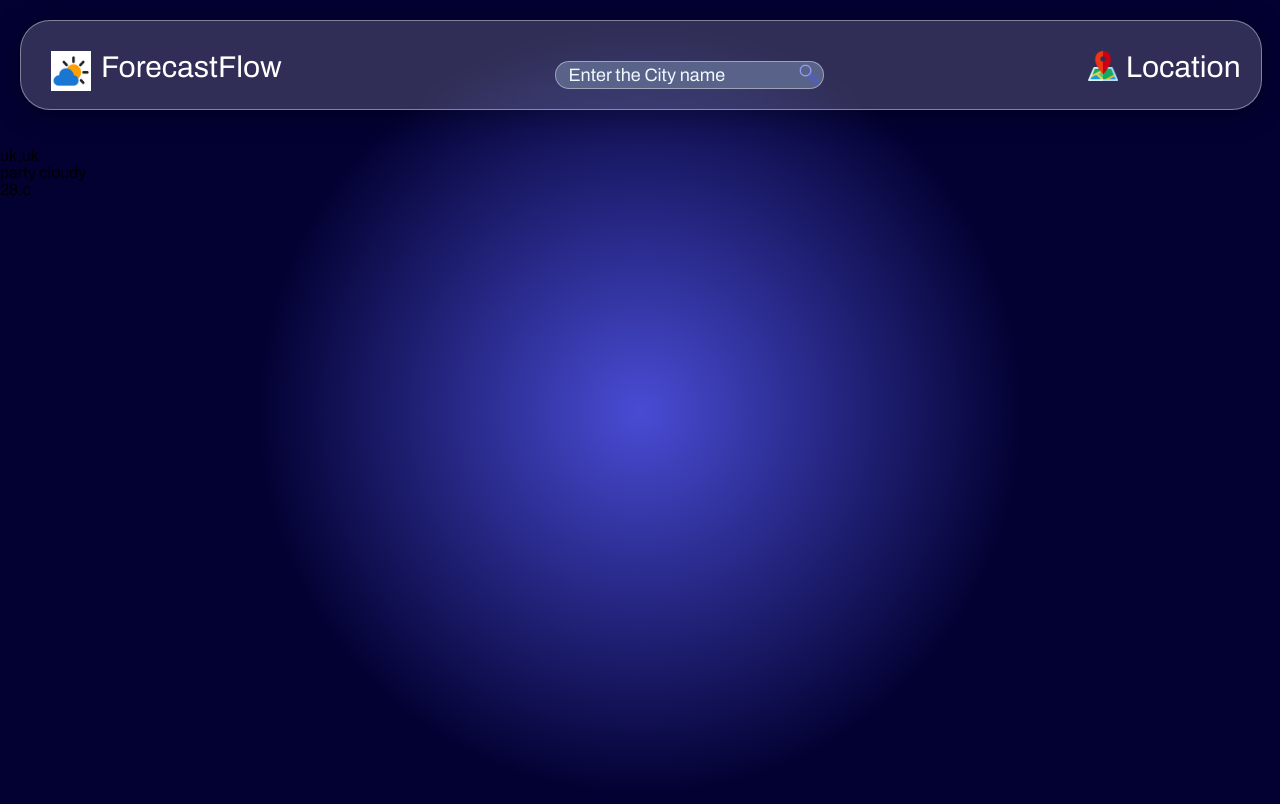
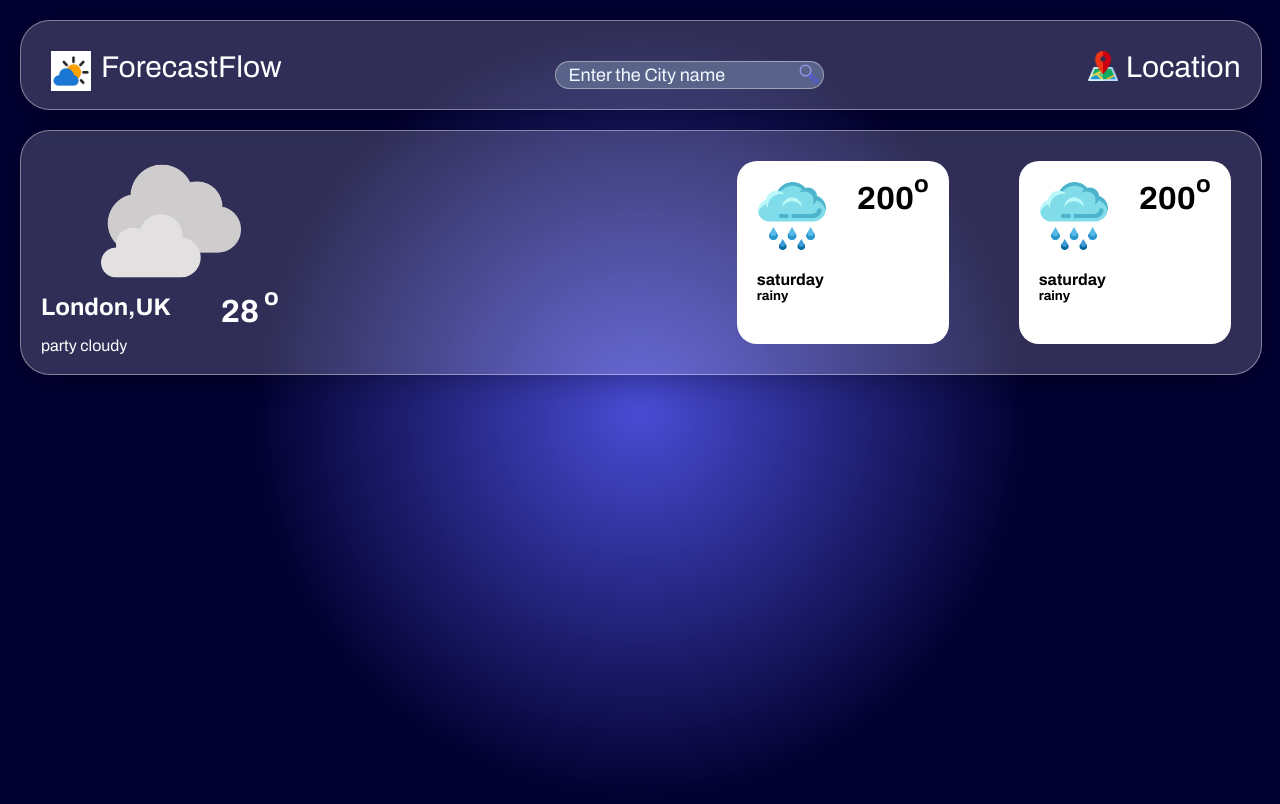
Before and after one commit to deepanshu-sharma425/weather_site, a React (Vite) app: page / in a window 1280 px wide. Shown: the top 804 px of the page. Built offline with nearby package versions, Linux system fonts and the light colour scheme; no server answers; a web font is replaced by a local one.

Commit message:
maded the second tempbar

```diff
--- a/src/component/header/header.css
+++ b/src/component/header/header.css
@@ -15,6 +15,7 @@
     box-shadow: 0 4px 30px rgba(0, 0, 0, 0.3);
     transform: translateY(-90%);
     animation: slide-up 1s ease forwards;
+
 
 }
 .headerlogoimg{
--- a/src/component/maindashboard/dashboard.css
+++ b/src/component/maindashboard/dashboard.css
@@ -0,0 +1,70 @@
+.tempdisplayinfo{
+    box-sizing: border-box;
+    display: flex;
+    color: white;
+    margin-bottom: 10px;
+    display: flex;
+    flex-direction: row;
+    margin:20px;
+    padding: 20px;
+    justify-content: space-between;
+    width: 97vw;
+    background-color:rgba(255, 255, 255, 0.18);
+    backdrop-filter: blur(10px);
+    -webkit-backdrop-filter: blur(10px);
+    border: 1px solid rgba(255,255,255,0.4);
+    border-radius: 30px;
+    box-shadow: 0 4px 30px rgba(0, 0, 0, 0.3);
+    transform: translateY(-90%);
+    animation: slide-up 1s ease forwards;
+
+}
+.tempinfo img{
+    width: 140px;
+    height: 140px;
+    margin: 0px 60px;
+}
+.locoinfotemp{
+    display: flex;
+    gap: 50px;
+}
+.tempdisplay{
+    display: flex;
+    gap: 5px;
+}
+.tempdisplay h2{
+    position: relative;
+    bottom: 10px;
+
+}
+.nextday{
+    background-color: white;
+    color: black;
+    display: flex;
+    gap: 30px;
+    margin: 10px;
+    border-radius: 20px;
+    padding: 20px;
+
+
+}
+.nextdayimgday img{
+    width: 70px;
+    height: 70px;
+}
+.additional{
+    display: flex;
+    gap: 50px;
+}
+.weathertype{
+    position: relative;
+
+}
+.nextdayday{
+    display: flex;
+    gap: px;
+}
+.nextdayday h2{
+    position: relative;
+    bottom: 10px;
+}
--- a/src/component/maindashboard/dashboard.jsx
+++ b/src/component/maindashboard/dashboard.jsx
@@ -1,5 +1,5 @@
 import React,{useState,useEffect} from 'react'
-
+import './dashboard.css'
 function Dashboard({city}) {
   const[weather,setweather]=useState(null)
   const apiKey = 'b1d0579d30c58c38b4ab1543c5044ebe';
@@ -13,7 +13,7 @@ function Dashboard({city}) {
         setweather(data)
     }
     catch(err){
-      console.error("problem while fetching api")
+      console.error("problem while fetching api",err)
     }
 
     }
@@ -24,11 +24,18 @@ function Dashboard({city}) {
       <>
       <div className="nextday">
         <div className="nextdayimgday">
-          <img src="" alt="" />
-          <h6>{props.day}</h6>
-          <p>{props.weathertype}</p>
+          <img src={props.image} alt="" />
+          <br />
+          <br />
+          <h4>{props.day}</h4>
+          <h5>{props.weathertype}</h5>
         </div>
-        <h3>{props.nextdaytemp}</h3>
+        <div className="nextdayday">
+        <h1>{props.nextdaytemp}</h1>
+        <h2>o</h2>
+        </div>
+
+
       </div>
       </>
     )
@@ -41,19 +48,28 @@ function Dashboard({city}) {
     <>
     <div className="tempdisplayinfo">
       <div className="tempinfo">
-        <img src="" alt="" />
+        <img src="../../../public/cloudy.png" alt="cloudy" />
         <div className="locoinfotemp">
           <div className="lococloudy">
-            <p>uk,uk</p>
+            <h2>London,UK</h2>
+            <br />
             <p>party cloudy</p>
           </div>
-          <div className="tempdisplay">28.c</div>
+          <div className="tempdisplay">
+            <h1>28</h1>
+            <h2>o</h2>
+          </div>
 
 
         </div>
       </div>
+      <div className="additional">
+        <Nextday image='rain.png' day='saturday' weathertype='rainy' nextdaytemp='200 '/>
+        <Nextday image='rain.png' day='saturday' weathertype='rainy' nextdaytemp='200'/>
+      </div>
+
     </div>
-    <Nextday/>
+
 
 
 
```
